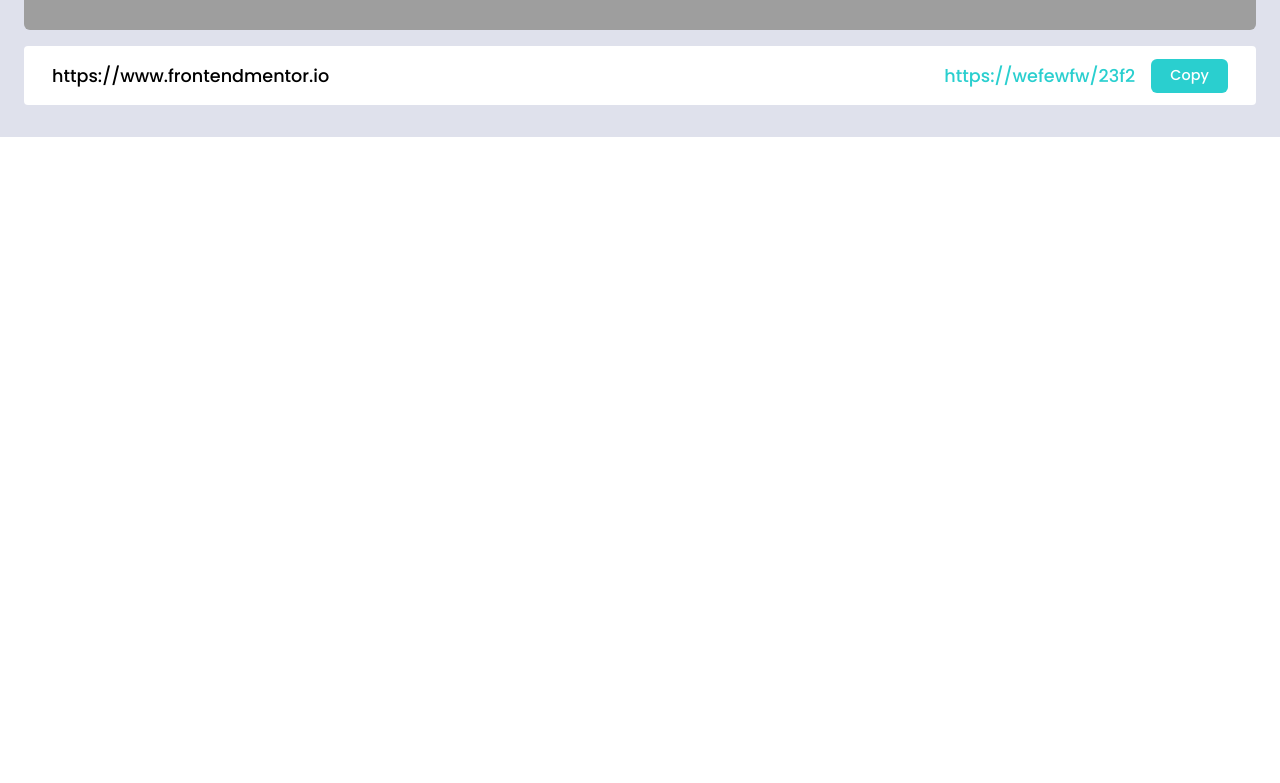
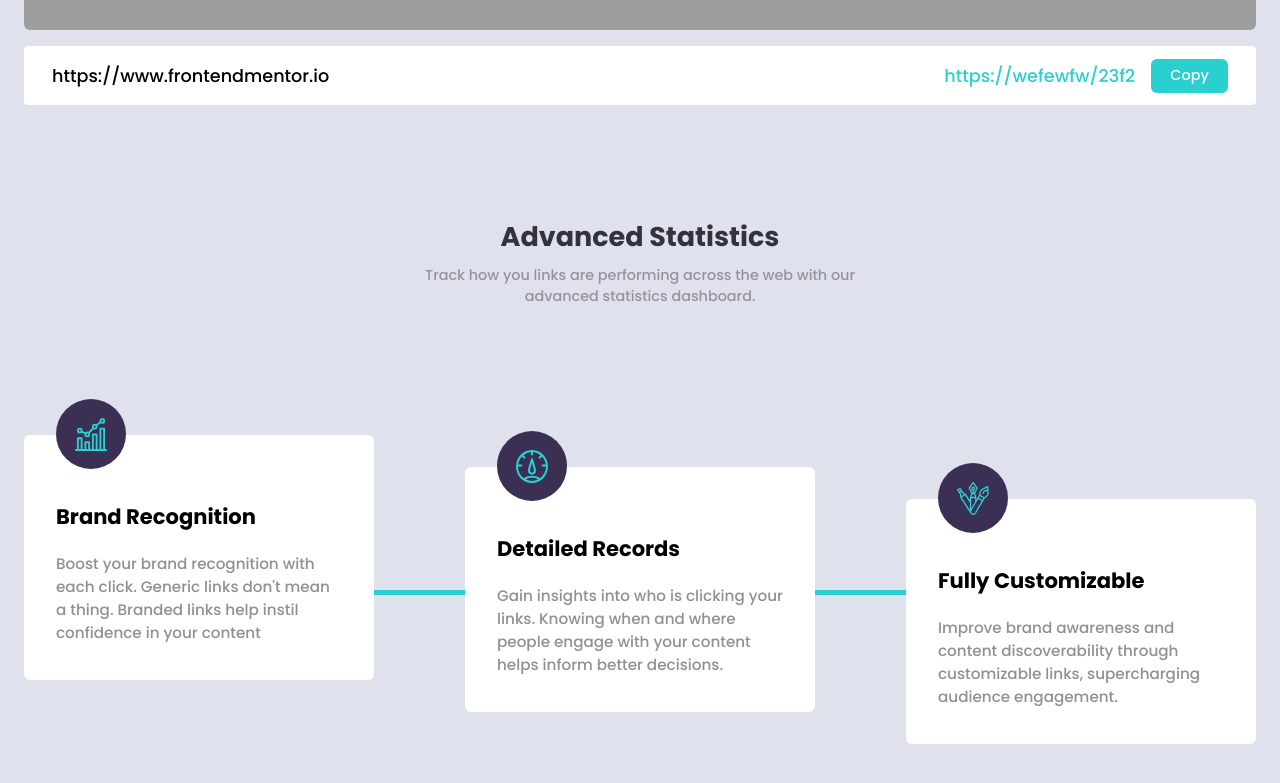
Before and after one commit to economopoulos/urlShortener, a React (Create React App) app in the folder src/: page / in a window 1280 px wide. Shown: the part 812-1595 px from the top of the page. Before the commit the page ends 949 px from the top, so only its background shows below. Built offline with nearby package versions, Linux system fonts and the light colour scheme; grey boxes are pictures that could not be loaded; the HTML template or start-up script is replaced by a standard one.

Commit message:
uploaded statistics component

```diff
--- a/src/components/Statistics/Statistics.css
+++ b/src/components/Statistics/Statistics.css
@@ -0,0 +1,137 @@
+.statistics-container {
+  background-color: var(--gray2);
+  padding: 5rem 0;
+}
+
+.statistics-info p {
+  color: var(--veryDarkViolet);
+  opacity: 0.4;
+  font-size: 0.9rem;
+}
+
+.statistics-info h2 {
+  margin-bottom: 0.5rem;
+  color: var(--veryDarkBlue);
+}
+
+.statistics-info {
+  max-width: 500px;
+  text-align: center;
+  margin: 0 auto;
+}
+
+.future {
+  background-color: #ffffff;
+  width: 350px;
+  border-radius: 6px;
+}
+
+.future-container {
+  padding: 1.75rem 2rem;
+}
+
+.future-container .icon img {
+  width: 80%;
+}
+.future-container .icon {
+  border-radius: 50%;
+  background-color: var(--DarkViolet);
+  height: 70px;
+  width: 70px;
+  display: flex;
+  justify-content: center;
+  align-items: center;
+  padding: 0.9rem;
+  margin-bottom: 2rem;
+  margin-top: -4rem;
+}
+
+.future-container h3 {
+  text-transform: capitalize;
+  margin-bottom: 1.25rem;
+}
+
+.future-container p {
+  font-size: 0.95rem;
+  color: var(--veryDarkViolet);
+  opacity: 0.5;
+  margin-bottom: 0.5rem;
+}
+
+.futures {
+  margin-top: 4rem;
+  display: flex;
+  justify-content: space-between;
+  align-items: center;
+}
+
+.futures .future:nth-child(1) {
+  z-index: 2;
+}
+
+.futures .future:nth-child(2) {
+  margin-top: 4rem;
+  position: relative;
+  z-index: 1;
+}
+.futures .future:nth-child(3) {
+  margin-top: 8rem;
+  z-index: 2;
+}
+
+.futures .future:nth-child(2)::before {
+  content: "";
+  display: block;
+  width: 350px;
+  height: 5px;
+  background: var(--cyan);
+  left: -350px;
+  top: 50%;
+  position: absolute;
+}
+
+.futures .future:nth-child(2)::after {
+  content: "";
+  display: block;
+  width: 350px;
+  height: 5px;
+  background: var(--cyan);
+  right: -350px;
+  top: 50%;
+  position: absolute;
+}
+
+@media only screen and (max-width: 1130px) {
+  .futures {
+    flex-direction: column;
+  }
+  .futures .future:nth-child(2)::before {
+    content: "";
+    display: block;
+    width: 5px;
+    height: 200px;
+    background: var(--cyan);
+    left: 50%;
+    top: -200px;
+    position: absolute;
+  }
+
+  .futures .future:nth-child(2)::after {
+    content: "";
+    display: block;
+    width: 5px;
+    height: 200px;
+    background: var(--cyan);
+    left: 50%;
+    top: 245px;
+    position: absolute;
+  }
+  .futures .future:nth-child(3),
+  .futures .future:nth-child(1),
+  .futures .future:nth-child(2) {
+    margin-top: 5rem !important;
+  }
+  .futures {
+    margin-top: 0;
+  }
+}
--- a/src/components/Statistics/Statistics.js
+++ b/src/components/Statistics/Statistics.js
@@ -1,9 +1,61 @@
-import React from 'react'
+import React from "react"
+import "./Statistics.css"
+import iconBrand from "../../images/icon-brand-recognition.svg"
+import iconDetailed from "../../images/icon-detailed-records.svg"
+import iconFully from "../../images/icon-fully-customizable.svg"
 
 export default function Statistics() {
   return (
-    <div>
-
+    <div className="statistics-container">
+      <div className="main-content">
+        <section className="statistics-info">
+          <h2>Advanced Statistics</h2>
+          <p>
+            Track how you links are performing across the web with our advanced
+            statistics dashboard.
+          </p>
+        </section>
+        <section className="futures">
+          <div className="future">
+            <div className="future-container">
+              <div className="icon">
+                <img src={iconBrand} alt="icon" />
+              </div>
+              <h3>brand recognition</h3>
+              <p>
+                Boost your brand recognition with each click. Generic links
+                don't mean a thing. Branded links help instil confidence in your
+                content
+              </p>
+            </div>
+          </div>
+          <div className="future">
+            <div className="future-container">
+              <div className="icon">
+                <img src={iconDetailed} alt="icon" />
+              </div>
+              <h3>detailed records</h3>
+              <p>
+                Gain insights into who is clicking your links. Knowing when and
+                where people engage with your content helps inform better
+                decisions.
+              </p>
+            </div>
+          </div>
+          <div className="future">
+            <div className="future-container">
+              <div className="icon">
+                <img src={iconFully} alt="icon" />
+              </div>
+              <h3>Fully Customizable</h3>
+              <p>
+                Improve brand awareness and content discoverability through
+                customizable links, supercharging audience engagement.
+              </p>
+            </div>
+          </div>
+        </section>
+      </div>
     </div>
   )
 }
```
